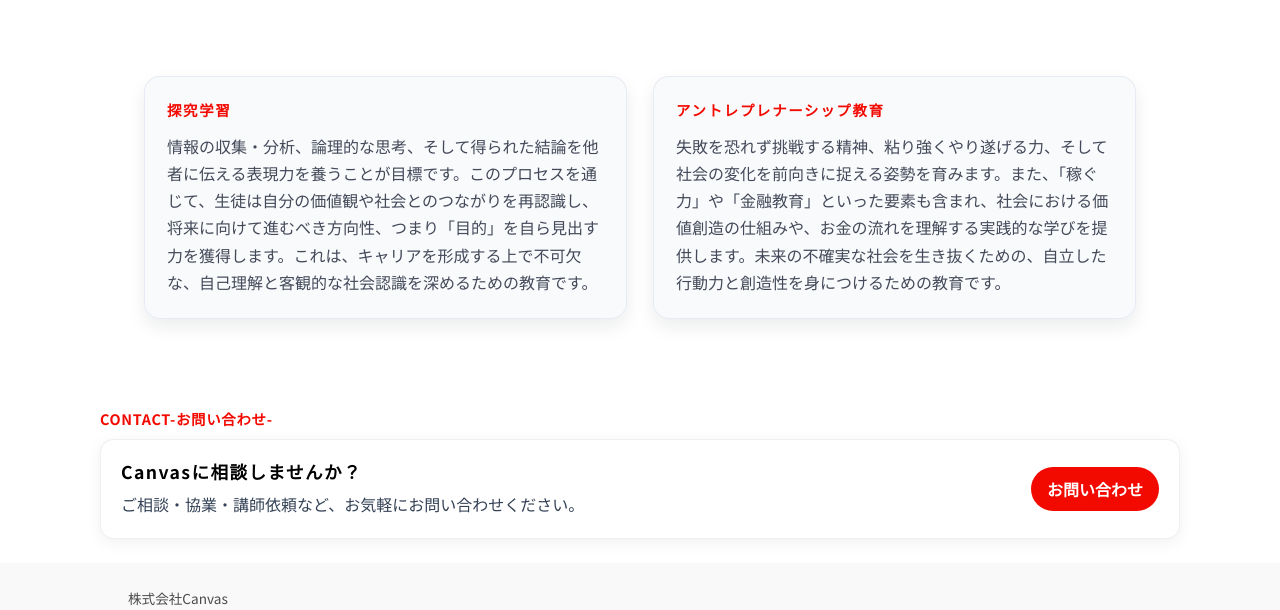
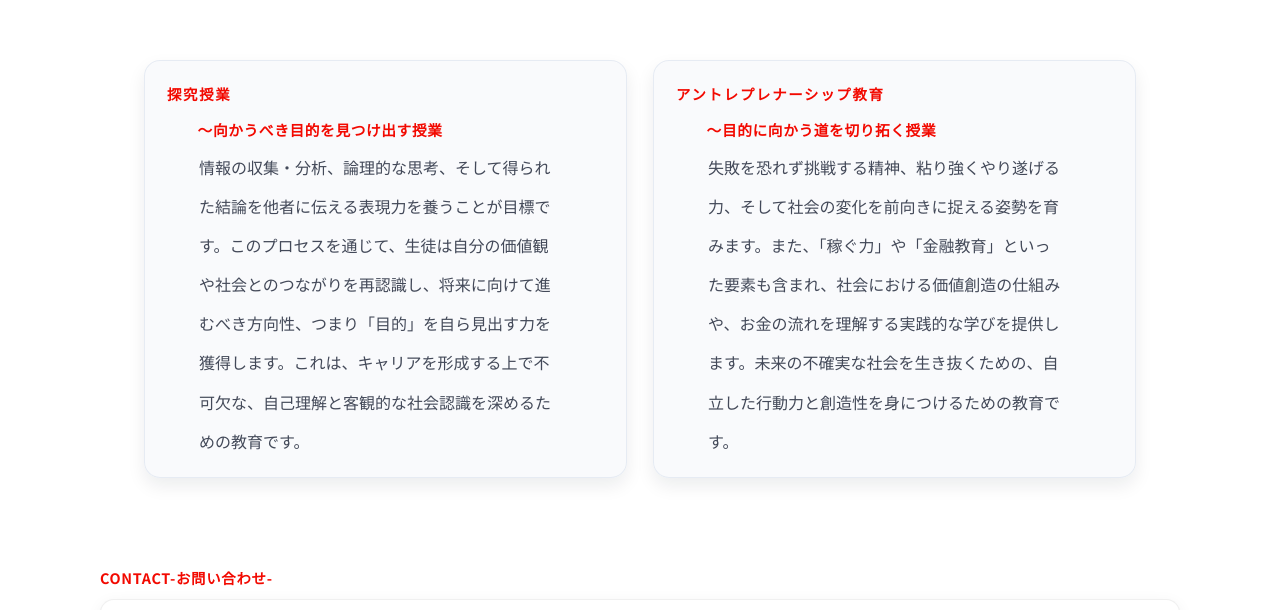
Before and after one commit to yvngmaxe/Canvas-site, a Next.js app: page /business in a window 1280 px wide. Shown: the part 2905-3515 px from the top of the page. Built offline with nearby package versions, Linux system fonts and the light colour scheme; no server answers.

Commit message:
事業内容、改行調整

```diff
--- a/app/business/page.module.css
+++ b/app/business/page.module.css
@@ -163,10 +163,11 @@
 
 .diagramFigureWide {
   position: relative;
-  width: 100%;
-  aspect-ratio: 3 / 2;
+  width: min(840px, 90%);
+  aspect-ratio: 4 / 3;
   border-radius: 20px;
   overflow: hidden;
+  margin: 0 auto;
 }
 
 .diagramImage {
@@ -194,12 +195,33 @@
   letter-spacing: 0.12em;
   color: var(--accent);
   font-size: 0.9rem;
+  justify-self: start;
+}
+
+.diagramSubtitle {
+  margin: 0;
+  font-weight: 700;
+  font-size: 0.92rem;
+  color: var(--accent);
+  letter-spacing: 0.04em;
+  justify-self: start;
 }
 
 .diagramText {
   margin: 0;
   color: rgba(15, 23, 42, 0.78);
   line-height: 1.7;
+}
+
+.diagramText + .diagramText {
+  margin-top: 0.45rem;
+}
+
+.diagramBody {
+  display: grid;
+  gap: 0.3rem;
+  width: min(100%, 42ch);
+  margin: 0 auto;
 }
 
 .contact {
@@ -304,6 +326,6 @@
 
   .diagramFigureWide {
     aspect-ratio: auto;
-    height: clamp(220px, 75vw, 360px);
+    height: clamp(180px, 65vw, 300px);
   }
 }
--- a/app/business/page.tsx
+++ b/app/business/page.tsx
@@ -7,15 +7,35 @@ const diagramItems = [
     id: "diagram-01",
     image: "/images/content_1.svg",
     alt: "探究コミュニティの関係図",
-    label: "探究学習",
-    text: "情報の収集・分析、論理的な思考、そして得られた結論を他者に伝える表現力を養うことが目標です。このプロセスを通じて、生徒は自分の価値観や社会とのつながりを再認識し、将来に向けて進むべき方向性、つまり「目的」を自ら見出す力を獲得します。これは、キャリアを形成する上で不可欠な、自己理解と客観的な社会認識を深めるための教育です。",
+    label: "探究授業",
+    subtitle: "　　〜向かうべき目的を見つけ出す授業",
+    lines: [
+      "情報の収集・分析、論理的な思考、そして得られ",
+      "た結論を他者に伝える表現力を養うことが目標で",
+      "す。このプロセスを通じて、生徒は自分の価値観",
+      "や社会とのつながりを再認識し、将来に向けて進",
+      "むべき方向性、つまり「目的」を自ら見出す力を",
+      "獲得します。これは、キャリアを形成する上で不",
+      "可欠な、自己理解と客観的な社会認識を深めるた",
+      "めの教育です。",
+    ],
   },
   {
     id: "diagram-02",
     image: "/images/content_1.svg",
     alt: "学びの循環モデル",
     label: "アントレプレナーシップ教育",
-    text: "失敗を恐れず挑戦する精神、粘り強くやり遂げる力、そして社会の変化を前向きに捉える姿勢を育みます。また、「稼ぐ力」や「金融教育」といった要素も含まれ、社会における価値創造の仕組みや、お金の流れを理解する実践的な学びを提供します。未来の不確実な社会を生き抜くための、自立した行動力と創造性を身につけるための教育です。",
+    subtitle: "　　〜目的に向かう道を切り拓く授業",
+    lines: [
+      "失敗を恐れず挑戦する精神、粘り強くやり遂げる",
+      "力、そして社会の変化を前向きに捉える姿勢を育",
+      "みます。また、「稼ぐ力」や「金融教育」といっ",
+      "た要素も含まれ、社会における価値創造の仕組み",
+      "や、お金の流れを理解する実践的な学びを提供し",
+      "ます。未来の不確実な社会を生き抜くための、自",
+      "立した行動力と創造性を身につけるための教育で",
+      "す。",
+    ],
   },
 ];
 
@@ -97,7 +117,9 @@ export default function BusinessPage() {
             <p className={styles.kicker}>02</p>
             <div>
               <h2 id="business-02" className={styles.title}>
-                学校と地域が連携する探究コミュニティづくり
+                総合的な学習の時間を活用した
+                <br />
+                キャリア教育カリキュラムの開発
               </h2>
             </div>
           </header>
@@ -149,7 +171,16 @@ export default function BusinessPage() {
             {diagramItems.map((item) => (
               <article key={item.id} className={styles.diagramCard}>
                 <span className={styles.diagramKicker}>{item.label}</span>
-                <p className={styles.diagramText}>{item.text}</p>
+                {item.subtitle && (
+                  <p className={styles.diagramSubtitle}>{item.subtitle}</p>
+                )}
+                <div className={styles.diagramBody}>
+                  {item.lines.map((line, index) => (
+                    <p key={index} className={styles.diagramText}>
+                      {line}
+                    </p>
+                  ))}
+                </div>
               </article>
             ))}
           </div>
```
